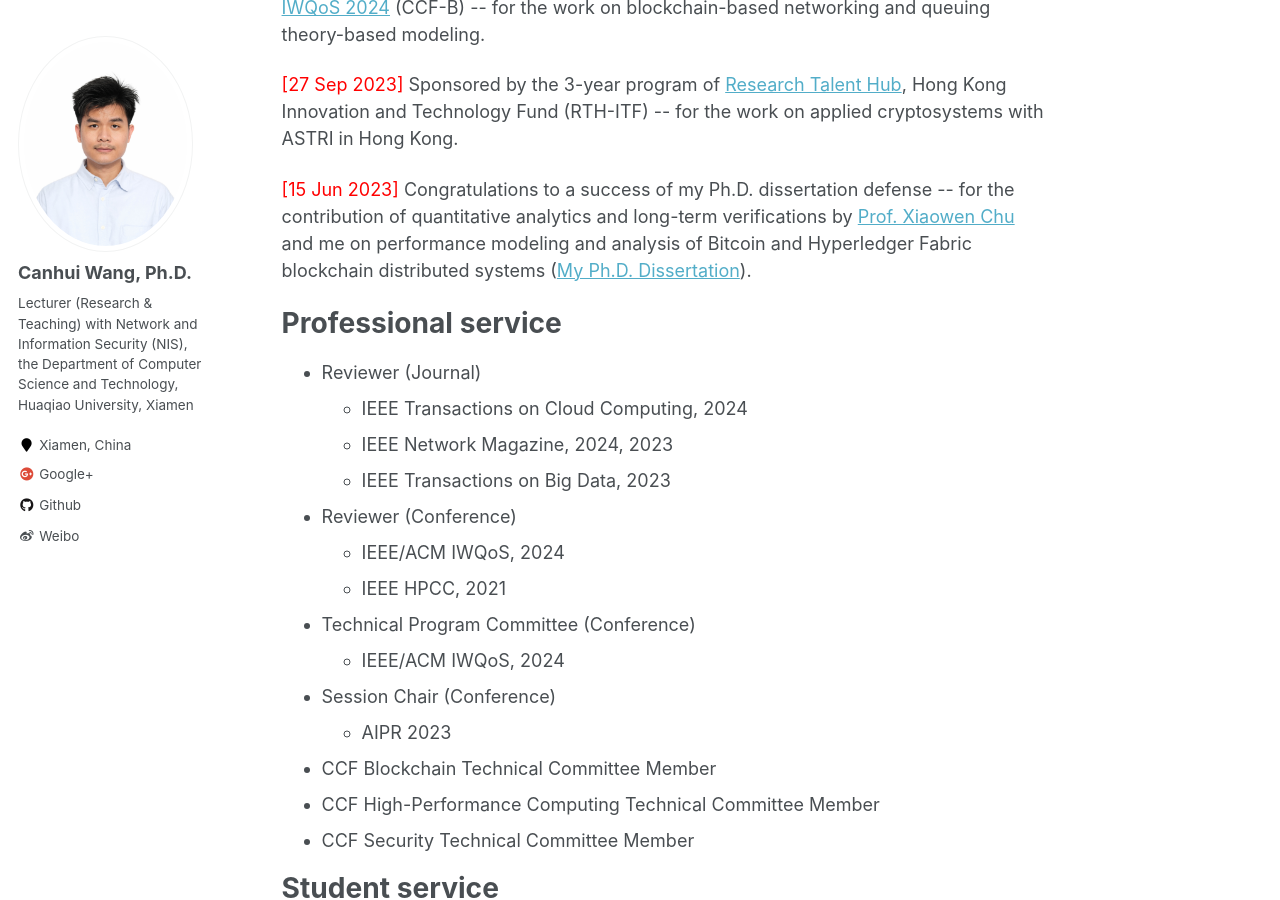
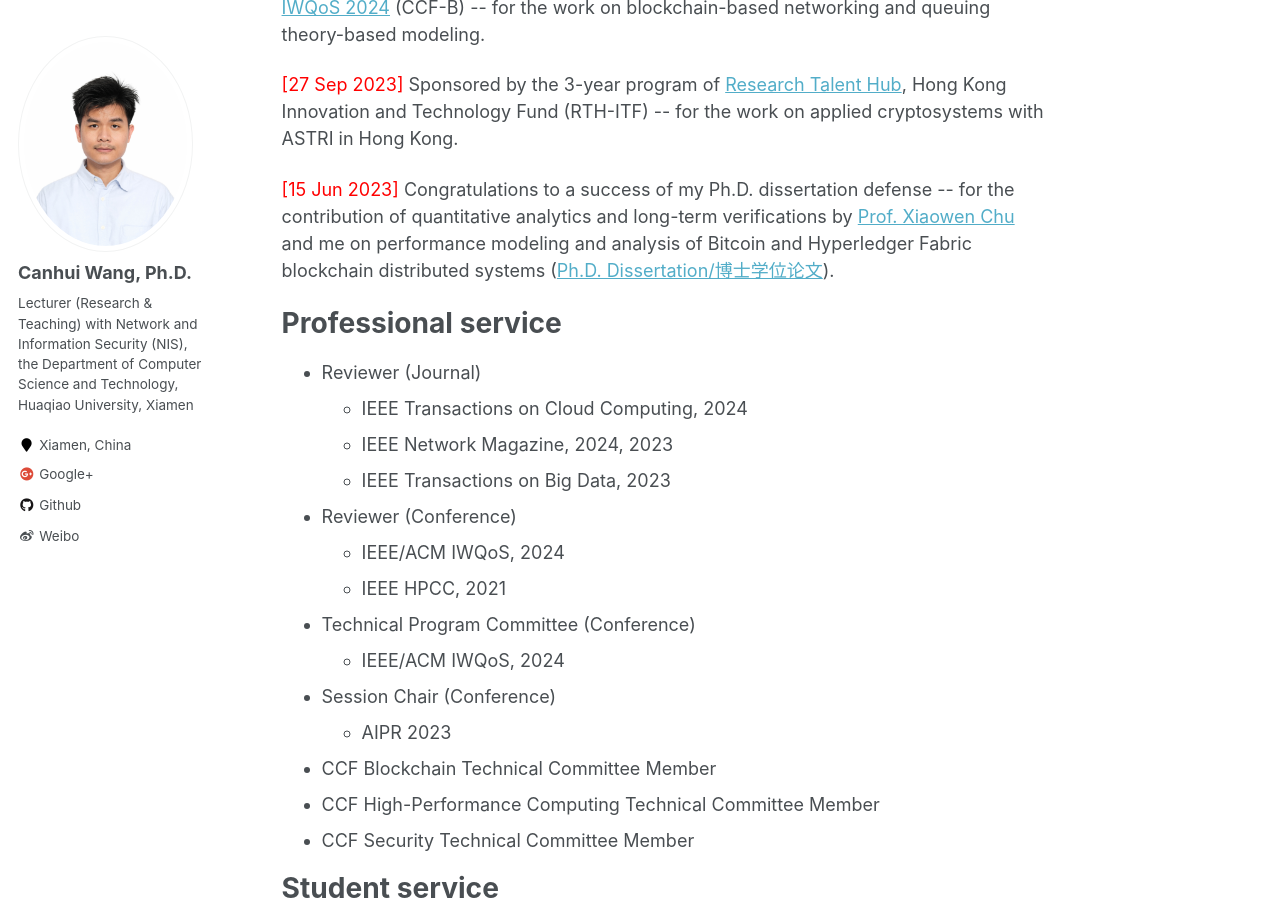
Before and after one commit to Canhui/canhui.github.io, a Jekyll site: the page built from _pages/about.md, in a window 1280 px wide and 900 px high, scrolled down 1081 px. Built offline with Jekyll 4.4.1, drawn with Linux system fonts in a browser that asks for light colours.

Commit message:
Update about.md

```diff
--- a/_pages/about.md
+++ b/_pages/about.md
@@ -28,7 +28,7 @@ Recent news
 
 <span style="color:red"> \[27 Sep 2023\] </span> Sponsored by the 3-year program of [Research Talent Hub](https://www.itf.gov.hk/en/funding-programmes/nurturing-talent/research-talent-hub/), Hong Kong Innovation and Technology Fund (RTH-ITF) -\- for the work on applied cryptosystems with ASTRI in Hong Kong.
 
-<span style="color:red"> \[15 Jun 2023\] </span> Congratulations to a success of my Ph.D. dissertation defense -\- for the contribution of quantitative analytics and long-term verifications by [Prof. Xiaowen Chu](https://scholar.google.com/citations?user=v4rX24EAAAAJ) and me on performance modeling and analysis of Bitcoin and Hyperledger Fabric blockchain distributed systems ([My Ph.D. Dissertation](https://scholars.hkbu.edu.hk/ws/portalfiles/portal/80879547/G23THFL-042570T.pdf)).
+<span style="color:red"> \[15 Jun 2023\] </span> Congratulations to a success of my Ph.D. dissertation defense -\- for the contribution of quantitative analytics and long-term verifications by [Prof. Xiaowen Chu](https://scholar.google.com/citations?user=v4rX24EAAAAJ) and me on performance modeling and analysis of Bitcoin and Hyperledger Fabric blockchain distributed systems ([Ph.D. Dissertation/博士学位论文](https://scholars.hkbu.edu.hk/ws/portalfiles/portal/80879547/G23THFL-042570T.pdf)).
 
 
 
```
